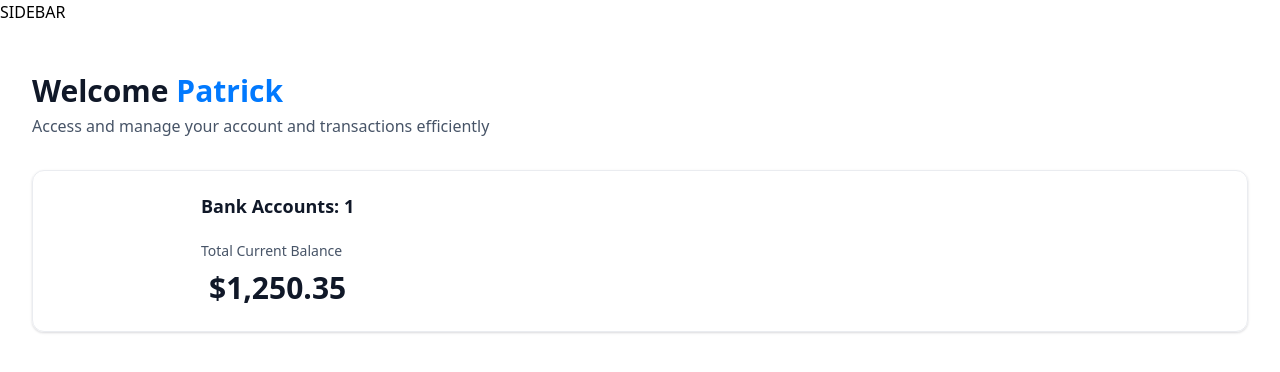
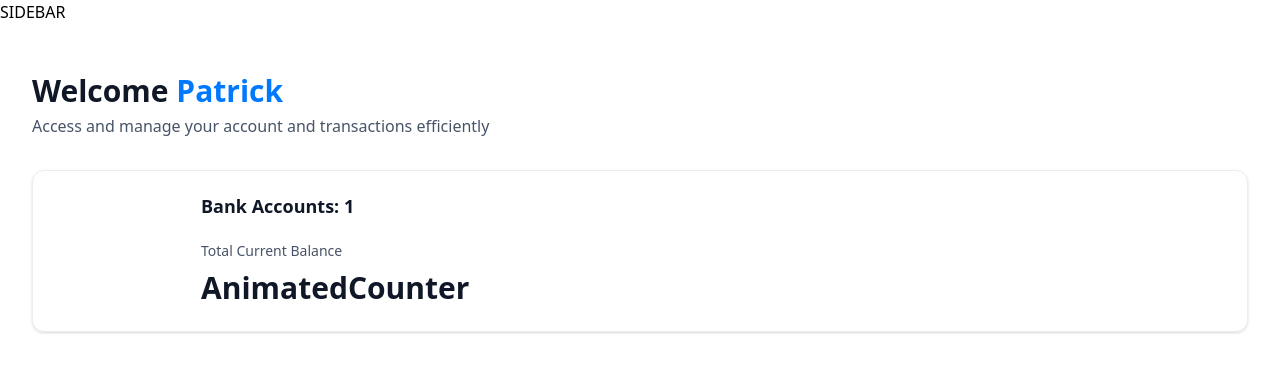
Before and after one commit to Praeda822/pkbanking, a Next.js app: page / in a window 1280 px wide. Shown: the top 372 px of the page. Built offline with nearby package versions, Linux system fonts and the light colour scheme.

Commit message:
THIS is where the use-client horseshit starts

```diff
--- /dev/null
+++ b/components/AnimatedCounter.tsx
@@ -0,0 +1,7 @@
+import React from "react";
+
+const AnimatedCounter = () => {
+  return <div>AnimatedCounter</div>;
+};
+
+export default AnimatedCounter;
--- a/components/TotalBalanceBox.tsx
+++ b/components/TotalBalanceBox.tsx
@@ -1,5 +1,4 @@
-import { formatAmount } from "@/lib/utils";
-import React from "react";
+import AnimatedCounter from "./AnimatedCounter";
 
 const TotalBalanceBox = ({
   accounts = [],
@@ -16,7 +15,7 @@ const TotalBalanceBox = ({
           <p className="total-balance-label">Total Current Balance</p>
 
           <p className="total-balance-amount flex-center gap-2">
-            {formatAmount(totalCurrentBalance)}
+            <AnimatedCounter amount={totalCurrentBalance} />
           </p>
         </div>
       </div>
```
